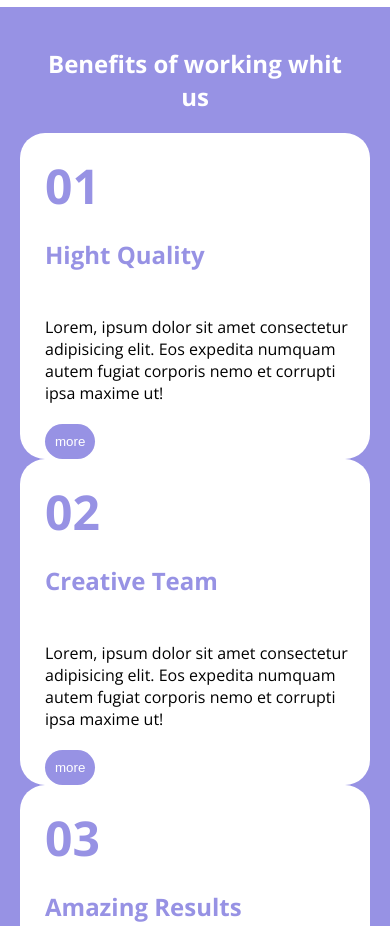
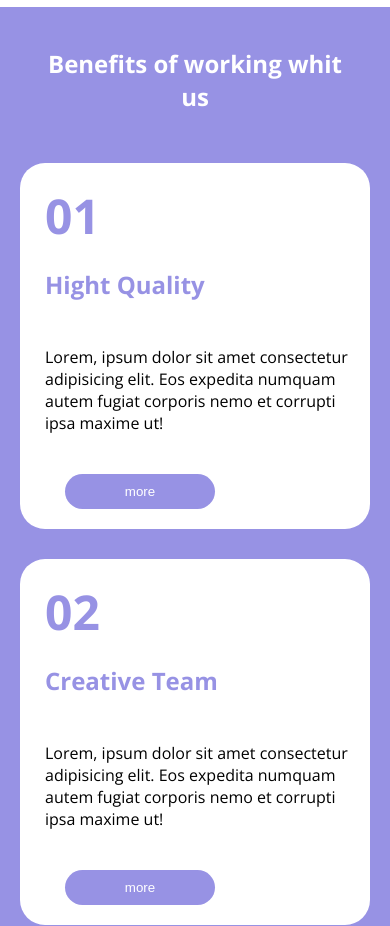
Before and after one commit to Simo-bsc/htmlcss-responsive-layout, a plain HTML site: page index.html in a window 390 px wide. Shown: the part 5020-5946 px from the top of the page. Drawn offline with nearby package versions, Linux system fonts and the light colour scheme.

Commit message:
Sezione 3 violet completata (mobile)

```diff
--- a/css/style.css
+++ b/css/style.css
@@ -143,6 +143,7 @@ p > i{
 
 .col-sect-3{
     width: 100%;
+    margin-top: 30px;
 }
 
 .col-sect-3 h1,h2{
@@ -167,6 +168,11 @@ p > i{
 .col-sect-3 h1{
     font-size: 3em;
     margin: 20px 20px 20px 0px;
+}
+
+.col-sect-3 button{
+    margin: 20px;
+    width: 150px;
 }
 
 /* 4-VIOLET SECTION     */
```
